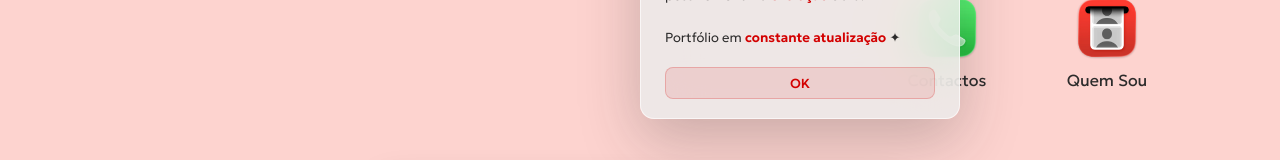
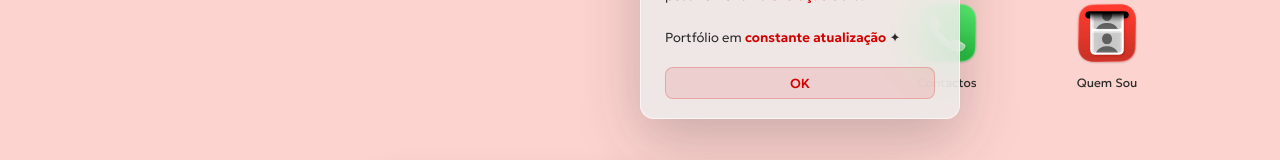
Before and after one commit to ui-raquel/portfolio, a React app: page /projects in a window 1280 px wide. Shown: the part 518-678 px from the top of the page. Built offline with nearby package versions, Linux system fonts and the light colour scheme; the HTML template or start-up script is replaced by a standard one.

Commit message:
Add styles for fileName class in Widget.module.css

```diff
--- a/src/components/Widget/Widget.module.css
+++ b/src/components/Widget/Widget.module.css
@@ -3,6 +3,12 @@
   height: 72px;
   object-fit: contain;
   transition: transform 0.2s ease;
+}
+
+.fileName {
+  font-size: 0.75rem;
+  color: var(--black);
+  font-weight: 400;
 }
 
 .fileIcon {
```
